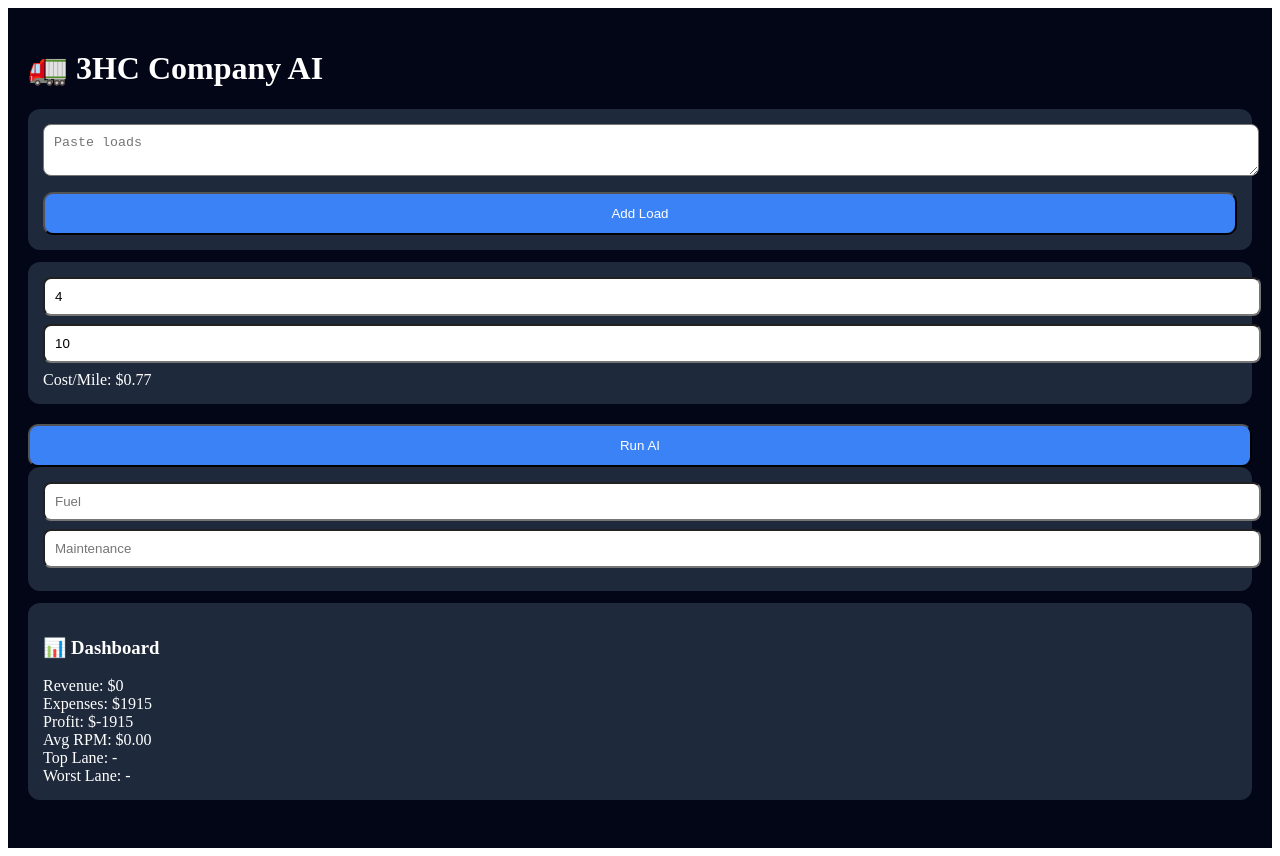
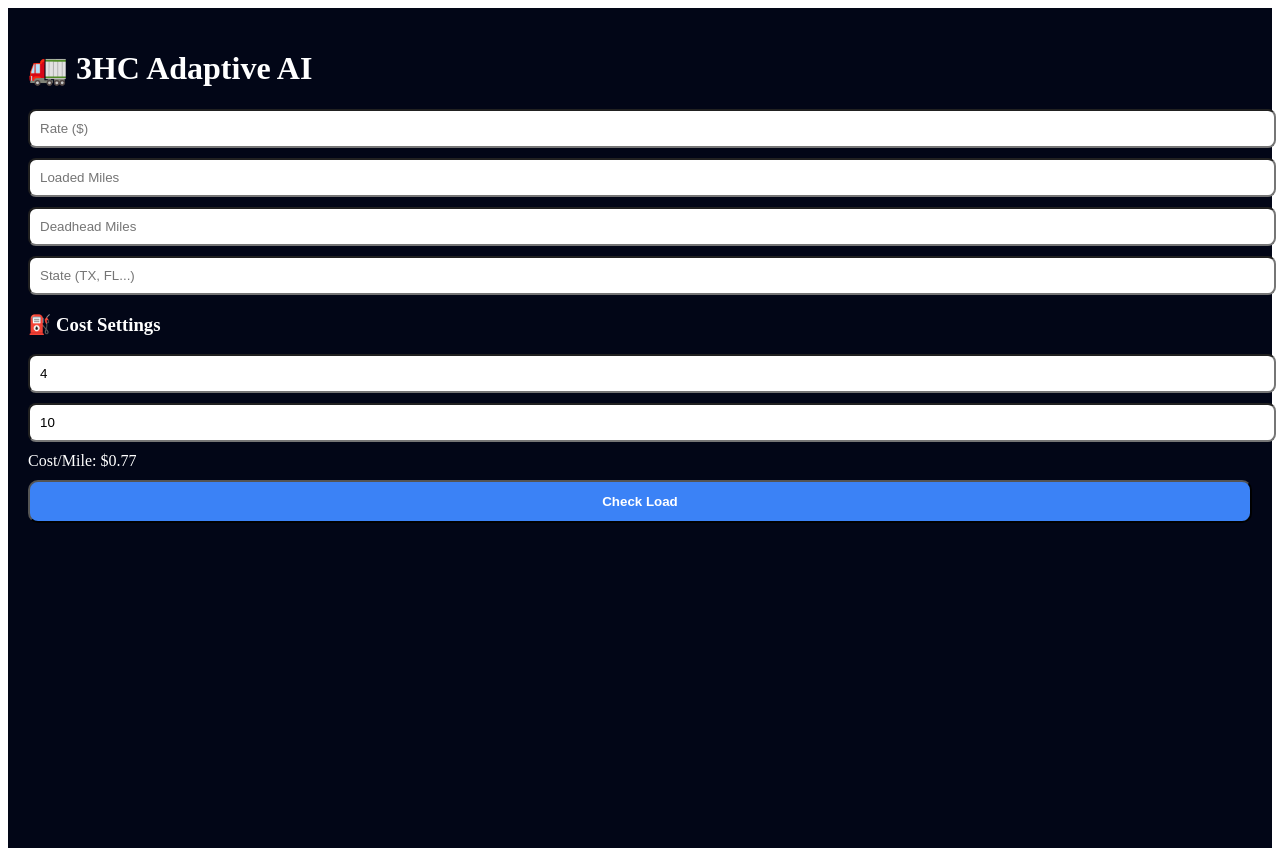
Before and after one commit to 3htransport0511-lang/3hc-dispatcher, a Next.js app: page / in a window 1280 px wide. Built offline with nearby package versions, Linux system fonts and the light colour scheme.

Commit message:
Update index.js

```diff
--- a/pages/index.js
+++ b/pages/index.js
@@ -1,143 +1,114 @@
-import { useState, useMemo } from "react";
-
-const STATES = ["TX","FL","GA","TN","NC","SC","AL","VA","KY","OK","MO"];
+import { useState } from "react";
 
 export default function Home(){
-  const [loads,setLoads]=useState([]);
-  const [history,setHistory]=useState([]);
-  const [raw,setRaw]=useState("");
+  const [rate,setRate]=useState("");
+  const [miles,setMiles]=useState("");
+  const [deadhead,setDeadhead]=useState("");
+  const [state,setState]=useState("");
   const [diesel,setDiesel]=useState(4.0);
   const [mpg,setMpg]=useState(10);
-  const [suggestion,setSuggestion]=useState("");
-
-  const [fuelExp,setFuelExp]=useState([]);
-  const [maintExp,setMaintExp]=useState([]);
-  const [fixedExp]=useState([500,1415]);
+  const [decision,setDecision]=useState("");
+  const [history,setHistory]=useState([]);
 
   const COST = (diesel/mpg) + 0.15 + 0.22;
 
-  const parseLoad=(text)=>{
-    const nums = text.match(/\d+/g)||[];
-    return {
-      rate: nums[0]||"",
-      miles: nums[1]||"",
-      deadhead:"50",
-      state: STATES.find(s=>text.toUpperCase().includes(s))||"TX"
-    };
+  const STRONG_MARKETS = ["TX","FL","GA","TN","NC"];
+
+  const analyze = () => {
+    const total = Number(miles) + Number(deadhead);
+    if(!rate || !total) return;
+
+    const rpm = rate / total;
+    const profit = (rpm - COST) * total;
+
+    // 📊 PERFORMANCE LEARNING
+    const avgRPM = history.length
+      ? history.reduce((sum,l)=>sum+l.rpm,0)/history.length
+      : 1.5;
+
+    // 🧠 ADAPTIVE RULES
+    let minRPM = 1.5;
+    let minProfit = 300;
+
+    if(avgRPM > 1.7){
+      minRPM = 1.7;
+      minProfit = 400;
+    }
+    else if(avgRPM < 1.4){
+      minRPM = 1.4;
+      minProfit = 250;
+    }
+
+    // 🤖 DECISION ENGINE
+    let result = "";
+
+    if(rpm >= minRPM && profit >= minProfit){
+      result = "🔥 YES – TAKE IT";
+    }
+    else if(
+      rpm >= (minRPM - 0.15) &&
+      profit >= (minProfit - 100) &&
+      STRONG_MARKETS.includes(state)
+    ){
+      result = "⚠️ CONDITIONAL";
+    }
+    else{
+      result = "❌ NO – REJECT";
+    }
+
+    setDecision(result);
+
+    // 🧠 STORE HISTORY
+    setHistory([...history, { rpm, profit, state }]);
   };
-
-  const addLoad=()=>{
-    const l=parseLoad(raw);
-    setLoads([...loads,l]);
-    setRaw("");
-  };
-
-  const analyzed = useMemo(()=>{
-    return loads.map(l=>{
-      const total=Number(l.miles)+Number(l.deadhead);
-      if(!l.rate||!total) return null;
-
-      const rpm=l.rate/total;
-      const profit=(rpm-COST)*total;
-
-      return {...l,total,rpm,profit};
-    }).filter(Boolean).sort((a,b)=>b.profit-a.profit);
-  },[loads,COST]);
-
-  const run=()=>{
-    setHistory([...history,...analyzed]);
-
-    if(analyzed.length>0){
-      const best=analyzed[0];
-      setSuggestion(`BOOK THIS → $${best.rate} | ${best.miles}mi | ${best.state}`);
-    }
-  };
-
-  const metrics = useMemo(()=>{
-    const revenue = history.reduce((s,l)=>s+Number(l.rate||0),0);
-    const miles = history.reduce((s,l)=>s+l.total,0);
-
-    const fuelTotal = fuelExp.reduce((s,e)=>s+Number(e||0),0);
-    const maintTotal = maintExp.reduce((s,e)=>s+Number(e||0),0);
-    const fixedTotal = fixedExp.reduce((s,e)=>s+Number(e||0),0);
-
-    const expenses = fuelTotal + maintTotal + fixedTotal;
-    const profit = revenue - (miles*COST) - expenses;
-
-    const avgRPM = miles ? revenue/miles : 0;
-
-    const lanes={};
-    history.forEach(l=>{
-      lanes[l.state]=(lanes[l.state]||0)+l.profit;
-    });
-
-    const sorted = Object.entries(lanes).sort((a,b)=>b[1]-a[1]);
-
-    return {
-      revenue,
-      miles,
-      profit,
-      avgRPM,
-      expenses,
-      topLane: sorted[0]?.[0] || "-",
-      worstLane: sorted[sorted.length-1]?.[0] || "-"
-    };
-  },[history,fuelExp,maintExp,fixedExp,COST]);
 
   return(
     <div style={{padding:20,background:"#020617",color:"white",minHeight:"100vh"}}>
-      <h1>🚛 3HC Company AI</h1>
+      <h1>🚛 3HC Adaptive AI</h1>
 
-      <div style={card}>
-        <textarea style={input} value={raw} onChange={e=>setRaw(e.target.value)} placeholder="Paste loads" />
-        <button style={btn} onClick={addLoad}>Add Load</button>
-      </div>
+      <input placeholder="Rate ($)" value={rate} onChange={e=>setRate(e.target.value)} style={input}/>
+      <input placeholder="Loaded Miles" value={miles} onChange={e=>setMiles(e.target.value)} style={input}/>
+      <input placeholder="Deadhead Miles" value={deadhead} onChange={e=>setDeadhead(e.target.value)} style={input}/>
+      <input placeholder="State (TX, FL...)" value={state} onChange={e=>setState(e.target.value.toUpperCase())} style={input}/>
 
-      <div style={card}>
-        <input style={input} value={diesel} onChange={e=>setDiesel(e.target.value)} />
-        <input style={input} value={mpg} onChange={e=>setMpg(e.target.value)} />
-        <div>Cost/Mile: ${COST.toFixed(2)}</div>
-      </div>
+      <h3>⛽ Cost Settings</h3>
+      <input value={diesel} onChange={e=>setDiesel(e.target.value)} style={input}/>
+      <input value={mpg} onChange={e=>setMpg(e.target.value)} style={input}/>
+      <div>Cost/Mile: ${COST.toFixed(2)}</div>
 
-      <button style={btn} onClick={run}>Run AI</button>
+      <button style={btn} onClick={analyze}>Check Load</button>
 
-      {suggestion && (
-        <div style={{...card,border:"2px solid #22c55e"}}>
-          <h2>🤖 AI Decision</h2>
-          <div>{suggestion}</div>
+      {decision && (
+        <div style={{...card, fontSize:20, fontWeight:"bold"}}>
+          {decision}
         </div>
       )}
-
-      {analyzed.map((l,i)=>(
-        <div key={i} style={card}>
-          <div>Profit: ${l.profit.toFixed(0)}</div>
-          <div>RPM: ${l.rpm.toFixed(2)}</div>
-          <div>{l.state}</div>
-        </div>
-      ))}
-
-      <div style={card}>
-        <input style={input} placeholder="Fuel" onKeyDown={e=>{
-          if(e.key==="Enter"){setFuelExp([...fuelExp,e.target.value]);e.target.value="";}
-        }}/>
-        <input style={input} placeholder="Maintenance" onKeyDown={e=>{
-          if(e.key==="Enter"){setMaintExp([...maintExp,e.target.value]);e.target.value="";}
-        }}/>
-      </div>
-
-      <div style={card}>
-        <h3>📊 Dashboard</h3>
-        <div>Revenue: ${metrics.revenue.toFixed(0)}</div>
-        <div>Expenses: ${metrics.expenses.toFixed(0)}</div>
-        <div>Profit: ${metrics.profit.toFixed(0)}</div>
-        <div>Avg RPM: ${metrics.avgRPM.toFixed(2)}</div>
-        <div>Top Lane: {metrics.topLane}</div>
-        <div>Worst Lane: {metrics.worstLane}</div>
-      </div>
     </div>
   );
 }
 
-const card={padding:15,marginBottom:12,background:"#1e293b",borderRadius:12};
-const input={display:"block",width:"100%",padding:"10px",marginBottom:"8px",borderRadius:"8px"};
-const btn={width:"100%",padding:"12px",marginTop:"8px",borderRadius:"10px",background:"#3b82f6",color:"white"};
+const input={
+  display:"block",
+  width:"100%",
+  padding:"10px",
+  marginBottom:"10px",
+  borderRadius:"8px"
+};
+
+const btn={
+  width:"100%",
+  padding:"12px",
+  marginTop:"10px",
+  borderRadius:"10px",
+  background:"#3b82f6",
+  color:"white",
+  fontWeight:"bold"
+};
+
+const card={
+  marginTop:"20px",
+  padding:"20px",
+  background:"#1e293b",
+  borderRadius:"12px",
+  textAlign:"center"
+};
```
